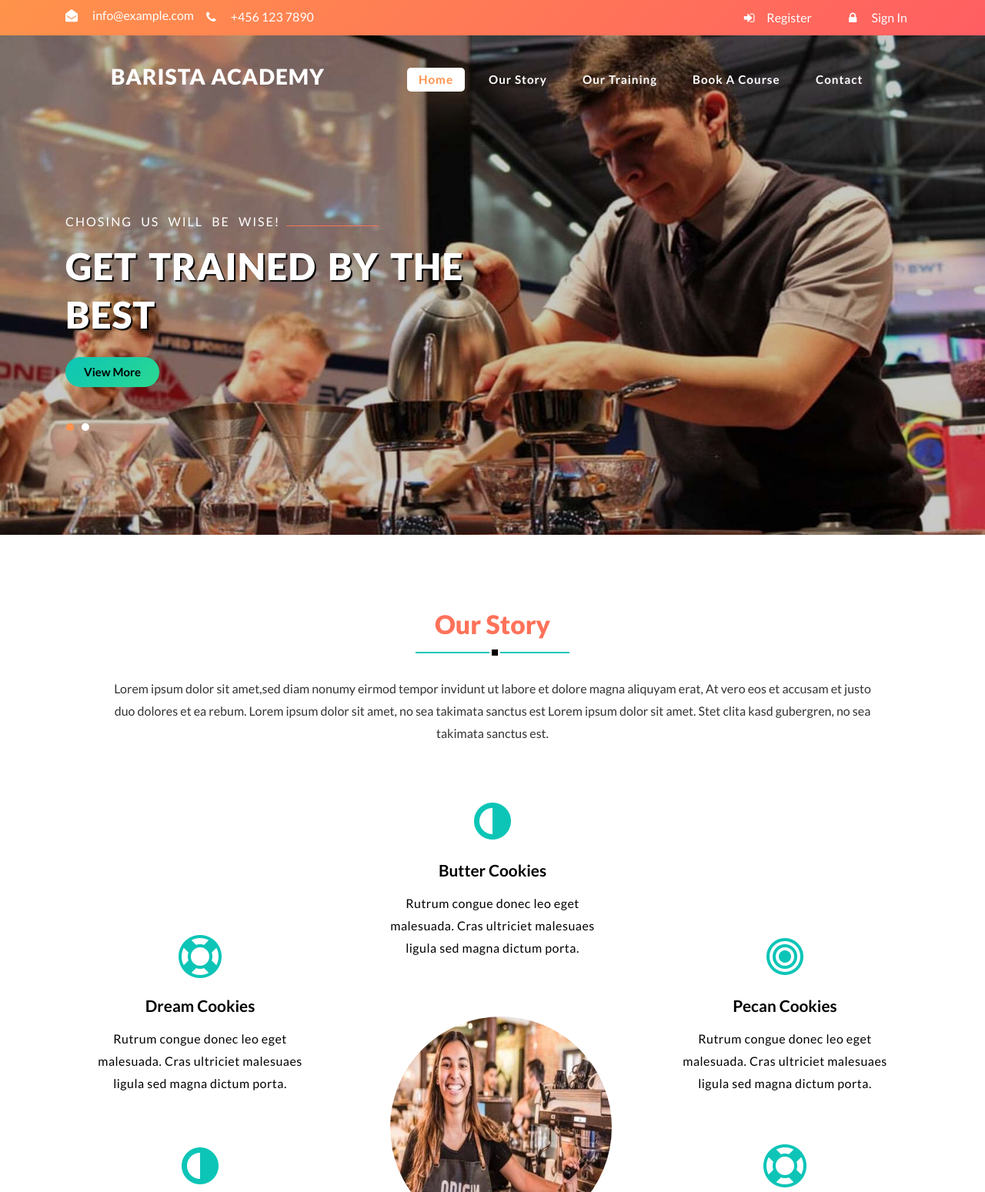
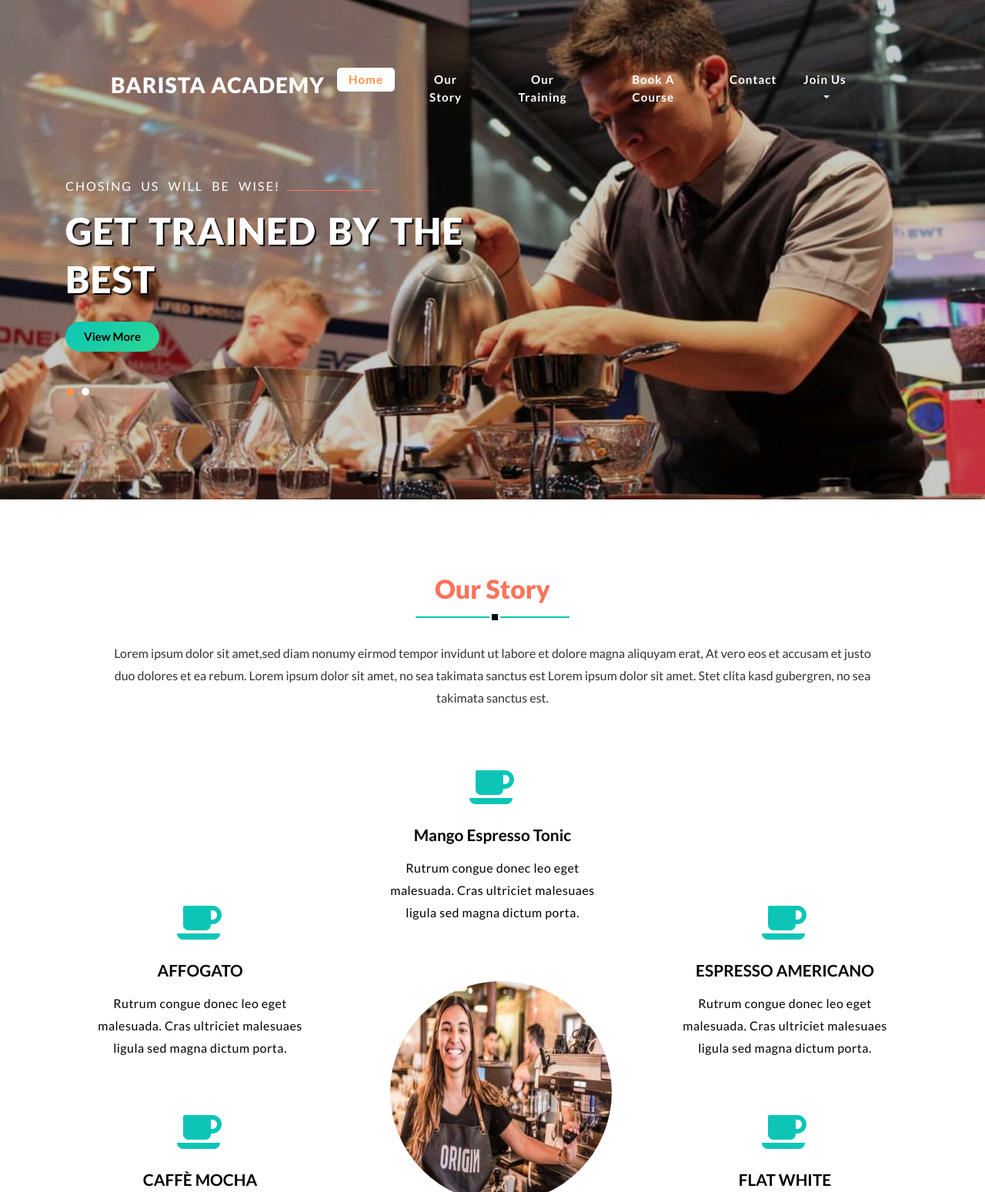
Before and after one commit to ITmbuyu/BARISTA-ACADEMY.github.io, a plain HTML site: page index.html in a window 1280 px wide. Shown: the top 1549 px of the page at 77% size. Drawn offline with Linux system fonts and the light colour scheme.

Commit message:
Update index.html

```diff
--- a/index.html
+++ b/index.html
@@ -31,41 +31,7 @@
 </head>
 
 <body>
-    <!-- top header -->
-    <div class="header-top bg-theme">
-        <div class="container">
-            <div class="row">
-                <div class="col-md-6">
-                    <ul class="d-sm-flex header-w3_pvt">
-                        <li>
-                            <span class="fa fa-envelope-open"></span>
-                            <a href="mailto:example@email.com" class="text-white">info@example.com</a>
-                        </li>
-                        <li>
-                            <span class="fa fa-phone"></span>
-                            <p class="d-inline text-white">+456 123 7890</p>
-                        </li>
-                    </ul>
-                </div>
-                <div class="col-md-6 hearder-right-w3_pvt">
-                    <ul class="d-sm-flex header-w3_pvt justify-content-lg-end">
-                        <li><button type="button" class="btn w3ls-btn d-block" data-toggle="modal" aria-pressed="false"
-                                data-target="#exampleModal1">
-                                <span class="fa fa-sign-in"></span>Register
-                            </button>
-                        </li>
-                        <li>
-                            <button type="button" class="btn w3ls-btn btn-2  d-block" data-toggle="modal" aria-pressed="false"
-                                data-target="#exampleModal">
-                                <span class="fa fa-lock"></span> Sign in
-                            </button>
-                        </li>
-                    </ul>
-                </div>
-            </div>
-        </div>
-    </div>
-    <!-- //top header -->
+
     <!-- banner -->
     <div id="home">
         <!-- header -->
@@ -91,14 +57,29 @@
                             <a class="nav-link scroll" href="#about">Our Story</a>
                         </li>
                         <li class="nav-item  mr-lg-3 mt-lg-0 mt-3" data-aos="zoom-in">
-                            <a class="nav-link scroll" href="#team">Our Training</a>
+                            <a class="nav-link scroll" href="#services">Our Training</a>
                         </li>
                         <li class="nav-item  mr-lg-3 mt-lg-0 mt-3" data-aos="zoom-in">
-                            <a class="nav-link scroll" href="#team">Book A Course</a>
+                            <a class="nav-link scroll" href="#posts">Book A Course</a>
                         </li>
-
                         <li class="nav-item  mt-lg-0 mt-3" data-aos="zoom-in">
                             <a class="nav-link scroll" href="#contact">Contact</a>
+                        </li>
+                        <li class="nav-item dropdown mr-lg-3 mt-lg-0 mt-3" data-aos="zoom-in">
+                            <a class="nav-link dropdown-toggle" href="#" id="navbarDropdown" role="button" data-toggle="dropdown"
+                                aria-haspopup="true" aria-expanded="false">
+                                Join Us
+                            </a>
+                            <div class="dropdown-menu" aria-labelledby="navbarDropdown">
+                                <a type="button" class="btn w3ls-btn d-block" data-toggle="modal" aria-pressed="false"
+                                data-target="#exampleModal1">
+                                    <span class="fa fa-sign-in"></span>Register
+                                </a>
+                                <a  type="button" class="btn w3ls-btn btn-2  d-block" data-toggle="modal" aria-pressed="false"
+                                data-target="#exampleModal">
+                                <span class="fa fa-lock"></span> Sign in
+                                </a>
+                            </div>
                         </li>
                     </ul>
                 </div>
@@ -155,49 +136,49 @@
                 <div class="row">
                     <div class="col-lg-4 abt-block" data-aos="zoom-in">
                         <div class="about-icon-w3">
-                            <span class="fa fa-life-ring " aria-hidden="true"></span>
+                            <span class="fa fa-coffee " aria-hidden="true"></span>
                         </div>
-                        <h3>dream Cookies</h3>
+                        <h3>AFFOGATO</h3>
                         <p>Rutrum congue donec leo eget malesuada. Cras ultriciet malesuaes ligula sed magna dictum
                             porta.</p>
                     </div>
                     <div class="col-lg-4 abt-block" data-aos="zoom-in">
                         <div class="about-icon-w3">
-                            <span class="fa fa-adjust " aria-hidden="true"></span>
+                            <span class="fa fa-coffee " aria-hidden="true"></span>
                         </div>
-                        <h3>butter Cookies</h3>
+                        <h3>Mango Espresso Tonic</h3>
                         <p>Rutrum congue donec leo eget malesuada. Cras ultriciet malesuaes ligula sed magna dictum
                             porta.</p>
                     </div>
                     <div class="col-lg-4 abt-block" data-aos="zoom-in">
                         <div class="about-icon-w3">
-                            <span class="fa fa-bullseye " aria-hidden="true"></span>
+                            <span class="fa fa-coffee " aria-hidden="true"></span>
                         </div>
-                        <h3>pecan Cookies</h3>
+                        <h3>ESPRESSO AMERICANO</h3>
                         <p>Rutrum congue donec leo eget malesuada. Cras ultriciet malesuaes ligula sed magna dictum
                             porta.</p>
                     </div>
                     <div class="col-lg-4 abt-block">
                         <div class="about-icon-w3">
-                            <span class="fa fa-adjust " aria-hidden="true"></span>
+                            <span class="fa fa-coffee " aria-hidden="true"></span>
                         </div>
-                        <h3>butter Cookies</h3>
+                        <h3>CAFFÈ MOCHA </h3>
                         <p>Rutrum congue donec leo eget malesuada. Cras ultriciet malesuaes ligula sed magna dictum
                             porta.</p>
                     </div>
                     <div class="col-lg-4 abt-block" data-aos="zoom-in">
                         <div class="about-icon-w3">
-                            <span class="fa fa-bullseye " aria-hidden="true"></span>
+                            <span class="fa fa-coffee" aria-hidden="true"></span>
                         </div>
-                        <h3> pecan Cookies</h3>
+                        <h3> CAPPUCCINO</h3>
                         <p>Rutrum congue donec leo eget malesuada. Cras ultriciet malesuaes ligula sed magna dictum
                             porta.</p>
                     </div>
                     <div class="col-lg-4 abt-block" data-aos="zoom-in">
                         <div class="about-icon-w3">
-                            <span class="fa fa-life-ring " aria-hidden="true"></span>
+                            <span class="fa fa-coffee " aria-hidden="true"></span>
                         </div>
-                        <h3>dream Cookies</h3>
+                        <h3>FLAT WHITE</h3>
                         <p>Rutrum congue donec leo eget malesuada. Cras ultriciet malesuaes ligula sed magna dictum
                             porta.</p>
                     </div>
@@ -361,7 +342,7 @@
                     <div class="counter col-lg-3 col-6 mt-lg-0 mt-4" data-aos="fade-up">
                         <i class="fa fa-users"></i>
                         <div class="timer count-title count-number mt-2 text-white" data-to="74" data-speed="1500"></div>
-                        <p class="count-text text-white">professional chefs</p>
+                        <p class="count-text text-white">professional Baristas</p>
                     </div>
                     <div class="counter col-lg-3 col-6 mt-lg-0 mt-4" data-aos="fade-up">
                         <i class="fa fa-trophy"></i>
@@ -524,7 +505,7 @@
     <div class="slide-bottom py-lg-5" id="slide-btm-wthree">
         <div class="container py-sm-5 py-4">
             <div class="title-section pb-4" data-aos="fade-down">
-                <h3 class="main-title-w3_pvt text-white">World Best Chocolate Chip Cookies</h3>
+                <h3 class="main-title-w3_pvt text-white">Join Us Today</h3>
                 <span class="title-line bg-light">
                 </span>
             </div>
@@ -735,7 +716,7 @@
     <!-- //footer -->
     <div class="cpy-right bg-theme">
         <p>© 2021 Barista Academy. All rights reserved
-            <a href="index.html"> W3layouts.</a>
+            <a href="index.html">Barista Academy</a>
         </p>
     </div>
     <!-- login  -->
```
